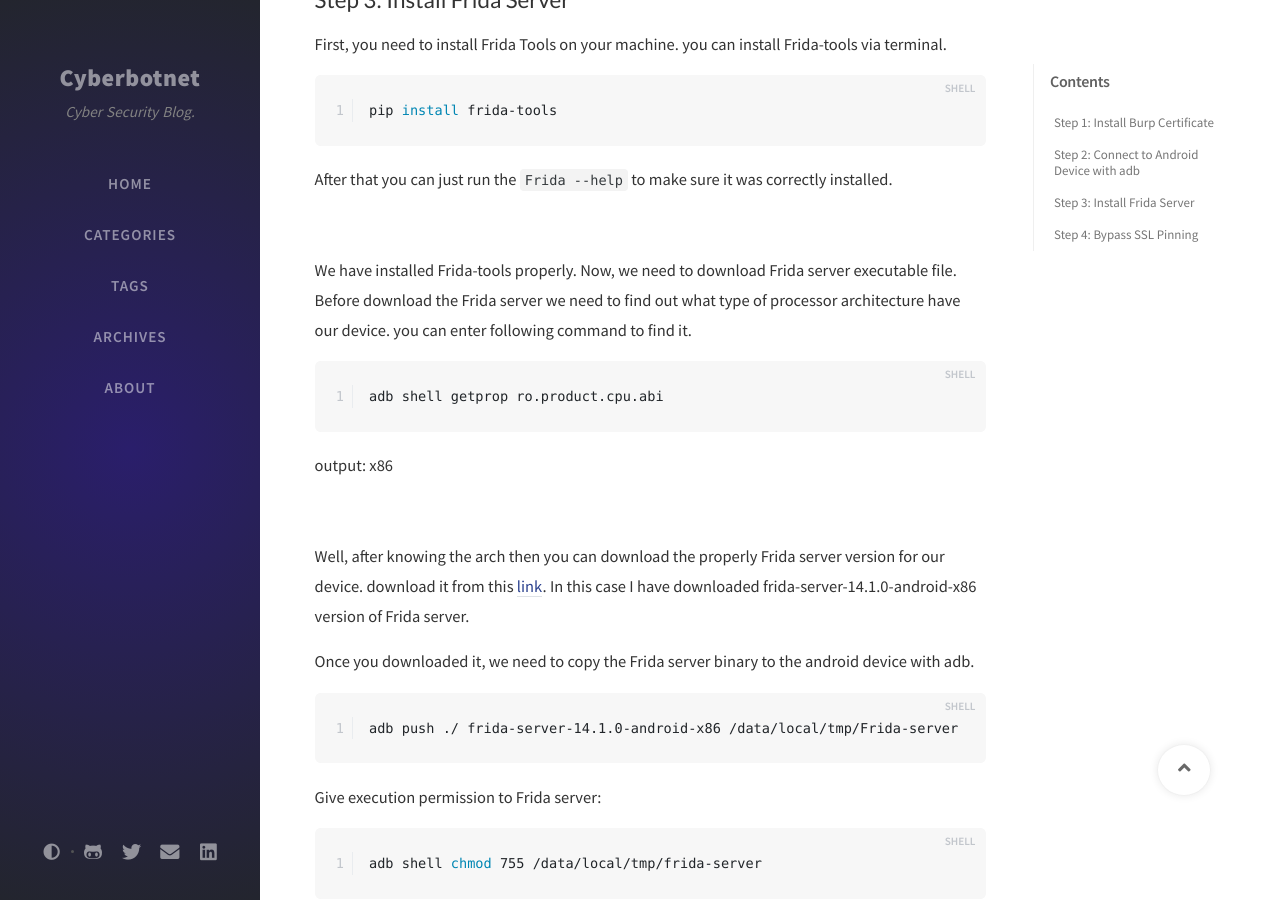
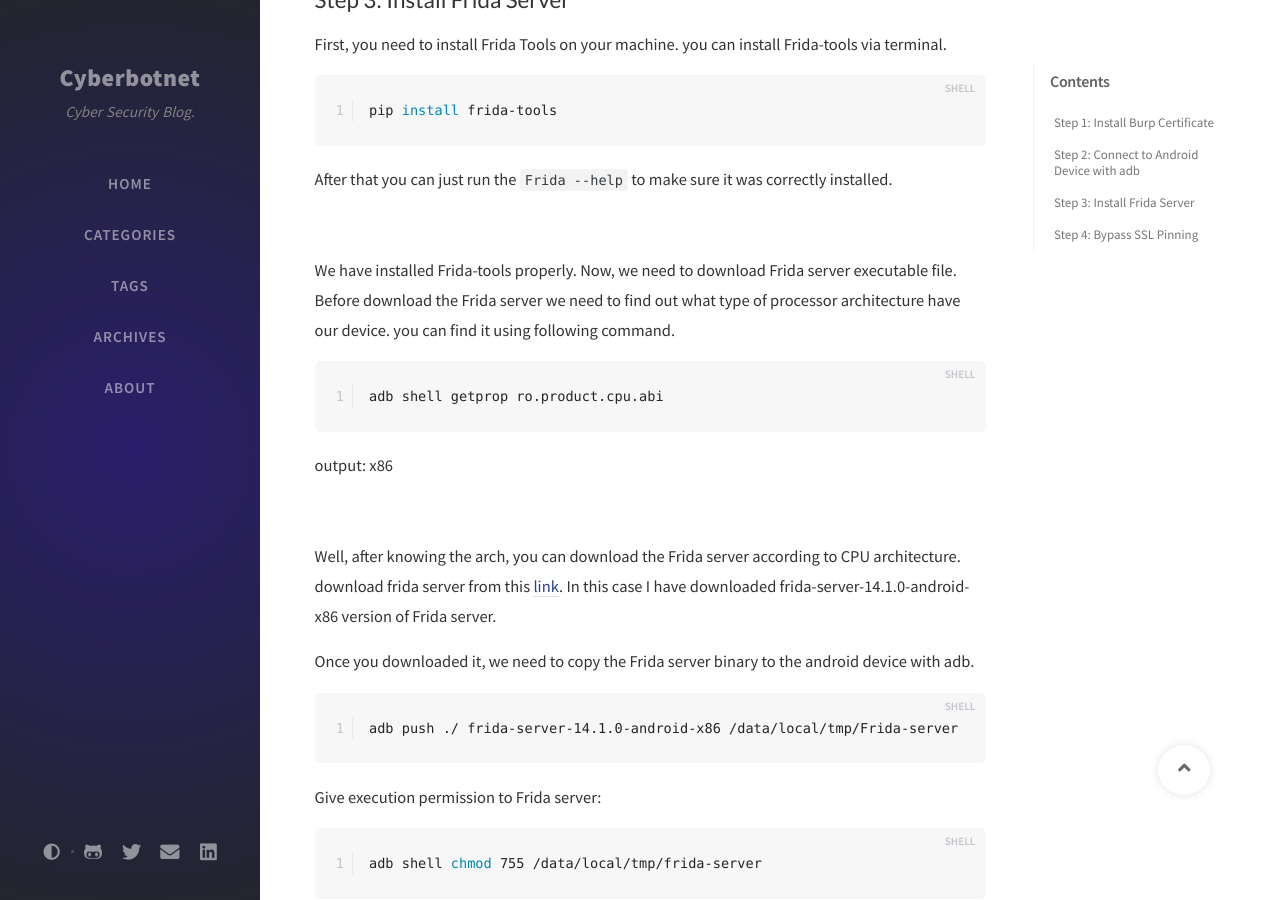
Before and after one commit to UweKrause/ukmihiran.github.io, a Jekyll site: the page built from _posts/2021-01-02-SSL-Pinning-Bypass-with-Frida.md, in a window 1280 px wide and 900 px high, scrolled down 1914 px. Built offline with Jekyll 4.4.1, drawn with Linux system fonts in a browser that asks for light colours; nearby versions of some CDN libraries; comment, search, counter and statistics services are not loaded.

Commit message:
Update post

````diff
--- a/_posts/2021-01-02-SSL-Pinning-Bypass-with-Frida.md
+++ b/_posts/2021-01-02-SSL-Pinning-Bypass-with-Frida.md
@@ -64,7 +64,7 @@
 
 ![7.PNG]({{site.baseurl}}/assets/img/post/post8/7.PNG)
 
-We have installed Frida-tools properly. Now, we need to download Frida server executable file. Before download the Frida server we need to find out what type of processor architecture have our device. you can enter following command to find it.
+We have installed Frida-tools properly. Now, we need to download Frida server executable file. Before download the Frida server we need to find out what type of processor architecture have our device. you can find it using following command.
 
 ```shell
 adb shell getprop ro.product.cpu.abi
@@ -73,7 +73,7 @@
 
 ![8.PNG]({{site.baseurl}}/assets/img/post/post8/8.PNG)
 
-Well, after knowing the arch then you can download the properly Frida server version for our device. download it from this [link](https://github.com/frida/frida/releases "link"). In this case I have downloaded frida-server-14.1.0-android-x86 version of Frida server.
+Well, after knowing the arch, you can download the Frida server according to CPU architecture. download frida server from this [link](https://github.com/frida/frida/releases "link"). In this case I have downloaded frida-server-14.1.0-android-x86 version of Frida server.
 
 Once you downloaded it, we need to copy the Frida server binary to the android device with adb.
 
````
